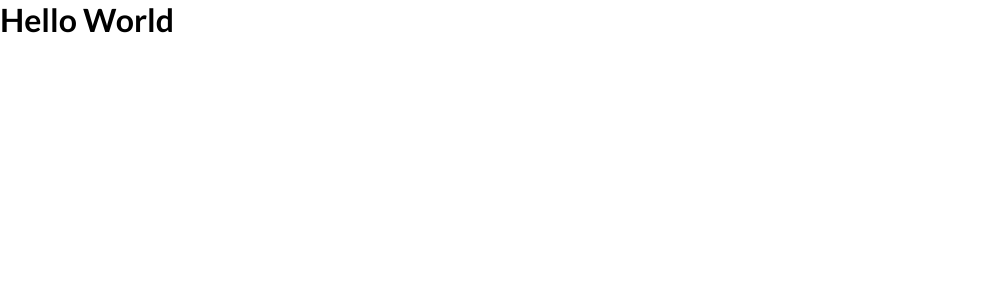
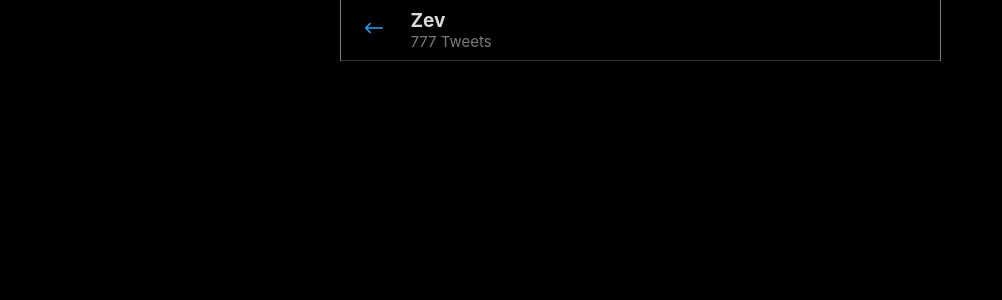
Before and after one commit to izakdvlpr/twitter-clone, a Next.js app: page /home in a window 1280 px wide. Shown: the top 300 px of the page, without its empty margins (0-1002 px from the left). Built offline with nearby package versions, Linux system fonts and the light colour scheme.

Commit message:
fix | create component main | add icons

```diff
--- a/package.json
+++ b/package.json
@@ -16,6 +16,7 @@
     "react": "^16.12.0",
     "react-dom": "^16.12.0",
     "react-icons": "^3.10.0",
+    "react-sticky-box": "^0.9.3",
     "styled-components": "^5.1.1"
   },
   "devDependencies": {
--- /dev/null
+++ b/src/components/Main/index.tsx
@@ -0,0 +1,41 @@
+import React from 'react';
+
+import {
+  Container,
+  Header,
+  BackIcon,
+  ProfileInfo,
+  BottomMenu,
+  HomeIcon,
+  SearchIcon,
+  BellIcon,
+  EmailIcon,
+} from './styles';
+
+const Main: React.FC = () => {
+  return (
+    <Container>
+      <Header>
+        <button>
+          <BackIcon />
+        </button>
+
+        <ProfileInfo>
+          <strong>Zev</strong>
+          <span>777 Tweets</span>
+        </ProfileInfo>
+      </Header>
+
+      {/* <ProfilePage /> */}
+
+      <BottomMenu>
+        <HomeIcon className="active"/>
+        <SearchIcon />
+        <BellIcon />
+        <EmailIcon />
+      </BottomMenu>
+    </Container>
+  );
+};
+
+export default Main;
--- /dev/null
+++ b/src/components/Main/styles.ts
@@ -0,0 +1,116 @@
+import styled, { css } from 'styled-components';
+
+import colors from '@styles/colors';
+import { ArrowLeft, Home, Search, Notifications, Email } from '@styles/icons';
+
+export const Container = styled.div`
+  display: flex;
+  flex-direction: column;
+
+  width: min(601px, 100%);
+
+  @media (min-width: 500px) {
+    border-left: 1px solid ${colors.gray};
+    border-right: 1px solid ${colors.gray};
+  }
+`;
+
+export const Header = styled.div`
+  z-index: 2;
+  position: sticky;
+  top: 0;
+  background: ${colors.primary};
+
+  display: flex;
+  align-items: center;
+
+  text-align: left;
+
+  padding: 8px 0 9px 13px;
+  border-bottom: 1px solid ${colors.outline};
+
+  > button {
+    padding: 8px;
+    border-radius: 50%;
+
+    outline: 0;
+    cursor: pointer;
+
+    &:hover {
+      background: ${colors.twitterDarkHover};
+    }
+  }
+`;
+
+export const BackIcon = styled(ArrowLeft)`
+  width: 24px;
+  height: 24px;
+
+  fill: ${colors.twitter};
+`;
+
+export const ProfileInfo = styled.div`
+  margin-left: 17px;
+
+  display: flex;
+  flex-direction: column;
+
+  > strong {
+    font-size: 19px;
+  }
+
+  > span {
+    font-size: 15px;
+    color: ${colors.gray};
+  }
+`;
+
+export const BottomMenu = styled.div`
+  position: fixed;
+  bottom: 0;
+  left: 0;
+  z-index: 2;
+
+  background-color: ${colors.primary};
+  width: 100%;
+  border-top: 1px solid ${colors.outline};
+
+  display: flex;
+  justify-content: space-between;
+
+  padding: 8px min(46px, max(10vw, 10px));
+
+  @media (min-width: 500px) {
+    display: none;
+  }
+`;
+
+const iconCss = css`
+  height: 31px;
+  width: 31px;
+
+  cursor: pointer;
+
+  fill: ${colors.gray};
+
+  &:hover,
+  &.active {
+    fill: ${colors.twitter};
+  }
+`;
+
+export const HomeIcon = styled(Home)`
+  ${iconCss}
+`;
+
+export const SearchIcon = styled(Search)`
+  ${iconCss}
+`;
+
+export const BellIcon = styled(Notifications)`
+  ${iconCss}
+`;
+
+export const EmailIcon = styled(Email)`
+  ${iconCss}
+`;
--- a/src/layout/index.tsx
+++ b/src/layout/index.tsx
@@ -1,21 +1,11 @@
 import React from 'react';
 import Head from 'next/head';
 
-interface Props {
-  title?: string;
-}
-
-const Layout: React.FC<Props> = ({ children, title = '' }) => (
+const Layout: React.FC = ({ children }) => (
   <div>
     <Head>
       <meta charSet="utf-8" />
       <meta name="viewport" content="initial-scale=1.0, width=device-width" />
-
-      <title>{title}</title>
-      <link
-        href="https://fonts.googleapis.com/css2?family=Lato:wght@300;400;700&display=swap"
-        rel="stylesheet"
-      />
     </Head>
     {children}
   </div>
--- a/src/pages/home/index.tsx
+++ b/src/pages/home/index.tsx
@@ -1,11 +1,19 @@
 import React from 'react';
 import Layout from '@layout';
 
-import {} from '@styles/pages/home';
+import Main from '@components/Main';
+
+import { Container, Wrapper } from '@styles/pages/home';
 
 const HomePage: React.FC = () => (
   <Layout>
-    <h1>Hello World</h1>
+    <Container>
+      <Wrapper>
+        {/* <MenuBar /> */}
+        <Main />
+        {/* <SideBar /> */}
+      </Wrapper>
+    </Container>
   </Layout>
 );
 
--- a/src/styles/global.ts
+++ b/src/styles/global.ts
@@ -9,10 +9,24 @@ export default createGlobalStyle`
 
     box-sizing: border-box;
 
-    font-family: "Lato", sans-serif;
+    color: ${colors.white}
   }
 
   html, body #root {
+    max-height: 100vh;
+    max-width: 100vw;
+
     height: 100%;
+    width: 100%;
+  }
+
+  *, button, input {
+    border: 0;
+    background: none;
+    font-family: -apple-system, BlinkMacSystemFont, 'Segoe UI', Roboto, Oxygen, Ubuntu, Cantarell, 'Open Sans', 'Helvetica Neue', sans-serif;
+  }
+
+  html {
+    background: ${colors.primary}
   }
 `;
--- /dev/null
+++ b/src/styles/icons.ts
@@ -0,0 +1,14 @@
+export {
+  MdHome as Home,
+  MdNotifications as Notifications,
+  MdMail as Email,
+  MdFavoriteBorder as FavoriteBorder,
+  MdExitToApp as ExitToApp,
+  MdLocationOn as LocationOn,
+  MdSearch as Search,
+  MdPerson as Person,
+  MdCake as Cake,
+  MdFavorite as Favorite,
+} from 'react-icons/md';
+
+export { BsChatDots as Chat, BsArrowLeft as ArrowLeft } from 'react-icons/bs';
--- a/src/styles/pages/home.ts
+++ b/src/styles/pages/home.ts
@@ -1 +1,16 @@
 import styled from 'styled-components';
+
+import colors from "@styles/colors";
+
+export const Container = styled.div`
+  background-color: ${colors.primary};
+`;
+
+export const Wrapper = styled.div`
+  height: 100%;
+  max-width: 1280px;
+  margin: 0 auto;
+
+  display: flex;
+  justify-content: center;
+`;
```
Also changed, not shown: tsconfig.json (+21 -6 lines), 1 other file (tests, documents, lock files or other folders).
